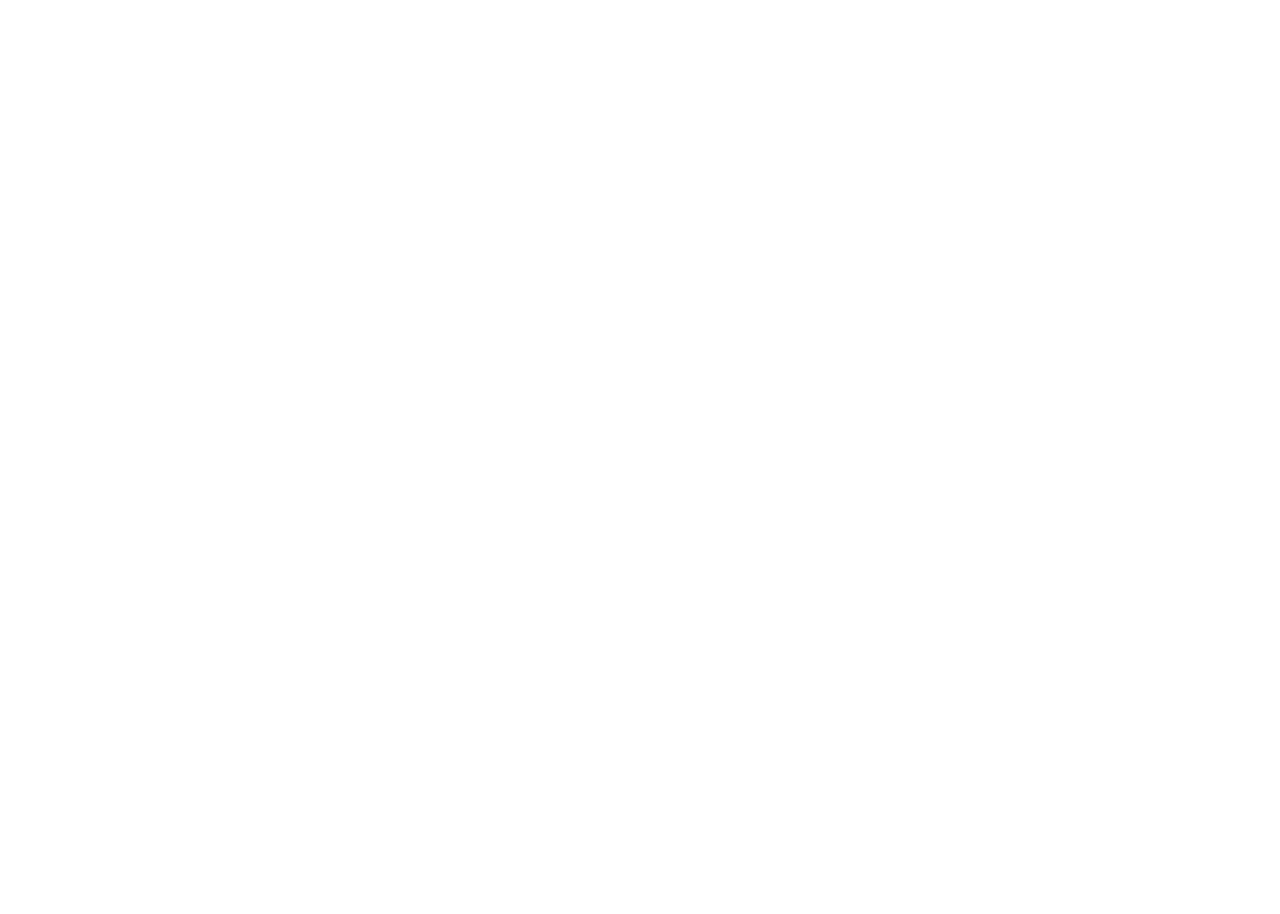
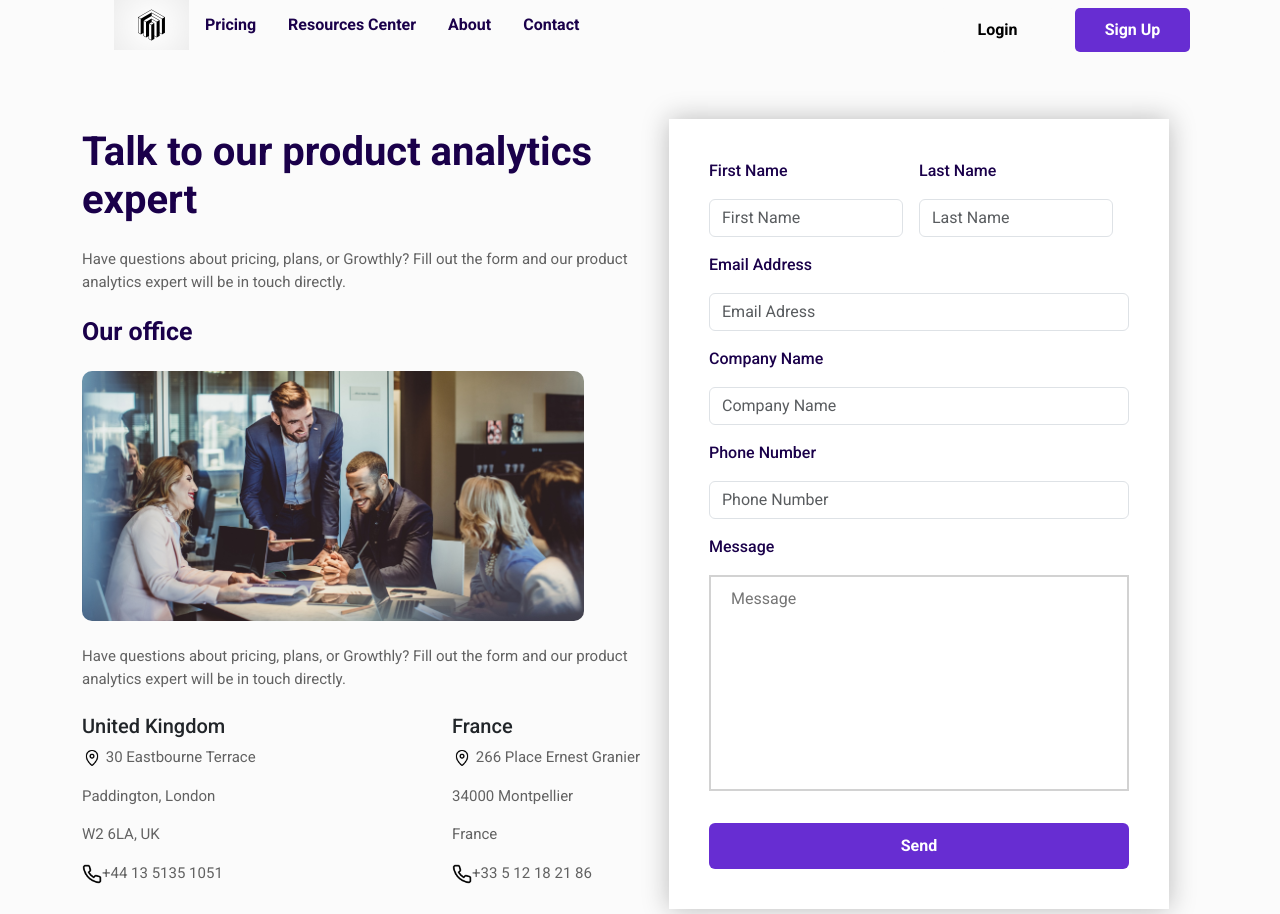
Before and after one commit to LautaroZapata/Figma, a plain HTML site: page index.html in a window 1280 px wide. Before the commit the page ends 800 px from the top, so only its background shows below. Drawn offline with nearby package versions, Linux system fonts and the light colour scheme.

Commit message:
figma entregable

```diff
--- a/index.html
+++ b/index.html
@@ -1,12 +1,105 @@
 <!DOCTYPE html>
 <html lang="en">
+
 <head>
     <meta charset="UTF-8">
     <meta http-equiv="X-UA-Compatible" content="IE=edge">
     <meta name="viewport" content="width=device-width, initial-scale=1.0">
-    <title>Document</title>
+    <title>Entregable FIGMA</title>
+    <link href="https://cdn.jsdelivr.net/npm/bootstrap@5.3.0/dist/css/bootstrap.min.css" rel="stylesheet"
+        integrity="sha384-9ndCyUaIbzAi2FUVXJi0CjmCapSmO7SnpJef0486qhLnuZ2cdeRhO02iuK6FUUVM" crossorigin="anonymous">
+        <link rel="stylesheet" href="styles.css">
+    <link rel="preconnect" href="https://fonts.googleapis.com">
+    <link rel="preconnect" href="https://fonts.gstatic.com" crossorigin>
+    <link href="https://fonts.googleapis.com/css2?family=Roboto:wght@300;400;500;700&display=swap" rel="stylesheet">
+
 </head>
+
 <body>
+    <header class="container mb-5">
+        <nav class="d-flex justify-content-between">
+            <ul class="d-flex align-items-center">
+                <img src="free-logo.jpg" alt="logo" height="50px">
+                <li class="mx-3"><a href="#">Pricing</a></li>
+                <li class="mx-3"><a href="#">Resources Center</a></li>
+                <li class="mx-3"><a href="#">About</a></li>
+                <li class="mx-3"><a href="#">Contact</a></li>
+            </ul>
+            <div class="align-items-center mt-2">
+                <button class="mx-2 btnLogin">Login</button>
+                <button class="mx-2 btnSignUp">Sign Up</button>
+            </div>
+        </nav>
+    </header>
+    <main class="d-flex container align-items-center mt-5">
+        <div class="divContent mr-5">
+            <div class="">
+                <h1>Talk to our product analytics expert</h1>
+                <p class="mt-4">Have questions about pricing, plans, or Growthly? Fill out the form and our product analytics expert will
+                be in touch directly.</p>
+                <h3 class="mt-4">Our office</h3>
+                <div class="imgMain mt-4">
+                </div>
+                <p class="mt-4">Have questions about pricing, plans, or Growthly? Fill out the form and our product analytics expert will
+                be in touch directly.</p>
+                <div class="d-flex justify-content-between mt-4">
+                    <div>
+                        <h5>United Kingdom</h5>
+                        <p><img src="location.png" alt="location" height="20px"> 30 Eastbourne Terrace</p>
+                        <p>Paddington, London</p>
+                        <p>W2 6LA, UK</p>
+                        <p><img src="phone.png" alt="phone" height="20px">+44 13 5135 1051</p>
+                    </div>
+                    <div>
+                        <h5>France</h5>
+                        <p><img src="location.png" alt="location" height="20px"> 266 Place Ernest Granier</p>
+                        <p>34000 Montpellier</p>
+                        <p>France</p>
+                        <p><img src="phone.png" alt="phone" height="20px">+33 5 12 18 21 86</p>
+                    </div>
+                </div>
+            </div>
+
+        </div>
+        <div class="divFormMain d-flex justify-content-center align-items-center ml-5">
+            <div class="form d-flex flex-column justify-content-center">
+                <div class="d-flex justify-content-between mb-3">
+                    <label for="" class="w-100">First Name</label>
+                    <label for="" class="w-100">Last Name</label>
+                </div>
+                <div class="d-flex justify-content-between mb-3">
+                    <input type="text" class="form-control w-50" placeholder="First Name">
+                    <input type="text" class="form-control w-50 mx-3" placeholder="Last Name">
+                </div>
+                <div class="mb-3">
+                    <label for="" class="mb-3">Email Address</label>
+                    <input type="email" class="form-control" placeholder="Email Adress">
+                </div>
+                <div class="mb-3">
+                    <label for="" class="mb-3">Company Name</label>
+                    <input type="text" class="form-control" placeholder="Company Name">
+                </div>
+                <div class="mb-3">
+                    <label for="" class="mb-3">Phone Number</label>
+                    <div class="d-flex align-items-center">
+                        <input type="text" class="form-control" placeholder="Phone Number">
+                    </div>
+                </div>
+                <div class="d-flex flex-column mb-3">
+                    <label for="" class="mb-3">Message</label>
+                    <textarea name="message" id="message" cols="10" rows="8" placeholder="Message" aria-setsize="none"></textarea>
+                </div>
+                <button class="btn btn-violet mt-3">Send</button>
+
+            </div>
+
+        </div>
+
+    </main>
+    <script src="https://cdn.jsdelivr.net/npm/bootstrap@5.3.0/dist/js/bootstrap.bundle.min.js"
+        integrity="sha384-geWF76RCwLtnZ8qwWowPQNguL3RmwHVBC9FhGdlKrxdiJJigb/j/68SIy3Te4Bkz"
+        crossorigin="anonymous"></script>
 
 </body>
+
 </html>
--- /dev/null
+++ b/styles.css
@@ -0,0 +1,114 @@
+*{
+    padding: 0;
+    margin: 0;
+    box-sizing: border-box;
+    font-family: 'Roboto', sans-serif;
+}
+
+body {
+    background-color: #fbfbfb;
+}
+
+textarea{
+    resize: none !important;
+    overflow: auto;
+}
+
+h1 {
+    font-weight: 700;
+    font-size: 40px;
+    color: #1a004a;
+}
+
+p {
+    font-size: 15px;
+    font-family: 'Roboto', sans-serif;
+    color: #626262;
+    font-weight: 400;
+}
+
+h3 {
+    font-size: 25px;
+    font-family: 'Roboto', sans-serif;
+    color: #1a004a;
+    font-weight: 700;
+}
+
+.divContent {
+    width: 50vw;
+}
+
+.divFormMain{
+    width: 50vw;
+}
+
+.form {
+    background-color: #fff;
+    padding: 40px;
+    width: 500px;
+    box-shadow: 0px 0px 25px #bababa;
+}
+
+main {
+    height: 100vh;
+}
+
+.imgMain {
+    background-image: url(image.jpeg);
+    width: 90%;
+    height: 250px;
+    background-size: cover;
+    background-position: center;
+    border-radius: 10px;
+}
+
+ul li {
+    text-decoration: none;
+    list-style-type: none;
+}
+ul li a {
+    text-decoration: none;
+    color: #1a004a;
+    font-weight: 700;
+}
+
+label {
+    color: #1a004a;
+    font-weight: 500;
+}
+input {
+    padding: 10px;
+}
+
+textarea{
+    padding: 10px;
+    text-indent: 10px;
+    border:2px solid  rgb(210, 210, 210);
+}
+
+.btn-violet {
+    color: #fff;
+    background-color: #672dd2;
+    padding: 10px;
+    font-weight: 700;
+}
+
+.btnLogin {
+    background-color: #fbfbfb;
+    color: black;
+    font-weight: 700;
+    padding: 10px;
+    width: 115px;
+    border-radius: 5px;
+    border: none;
+}
+
+.btnSignUp {
+    background-color: #672dd2;
+    color: white;
+    font-weight: 700;
+    padding: 10px;
+    width: 115px;
+    border-radius: 5px;
+    border: none;
+}
```
Also changed, not shown: ._free-logo.jpg (added), ._image.jpeg (added), ._location.png (added), ._phone.png (added), free-logo.jpg (added), image.jpeg (added), location.png (added), phone.png (added).
